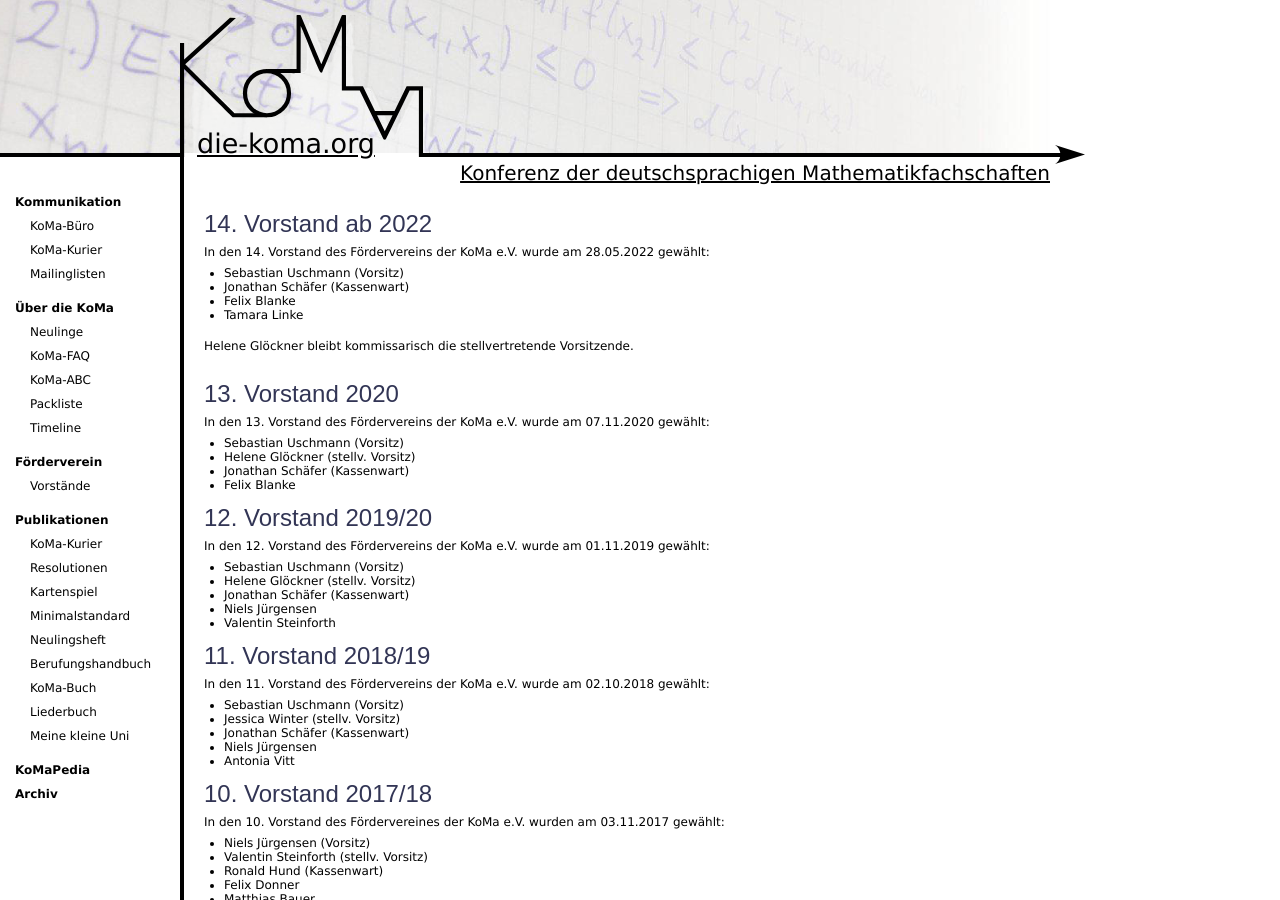
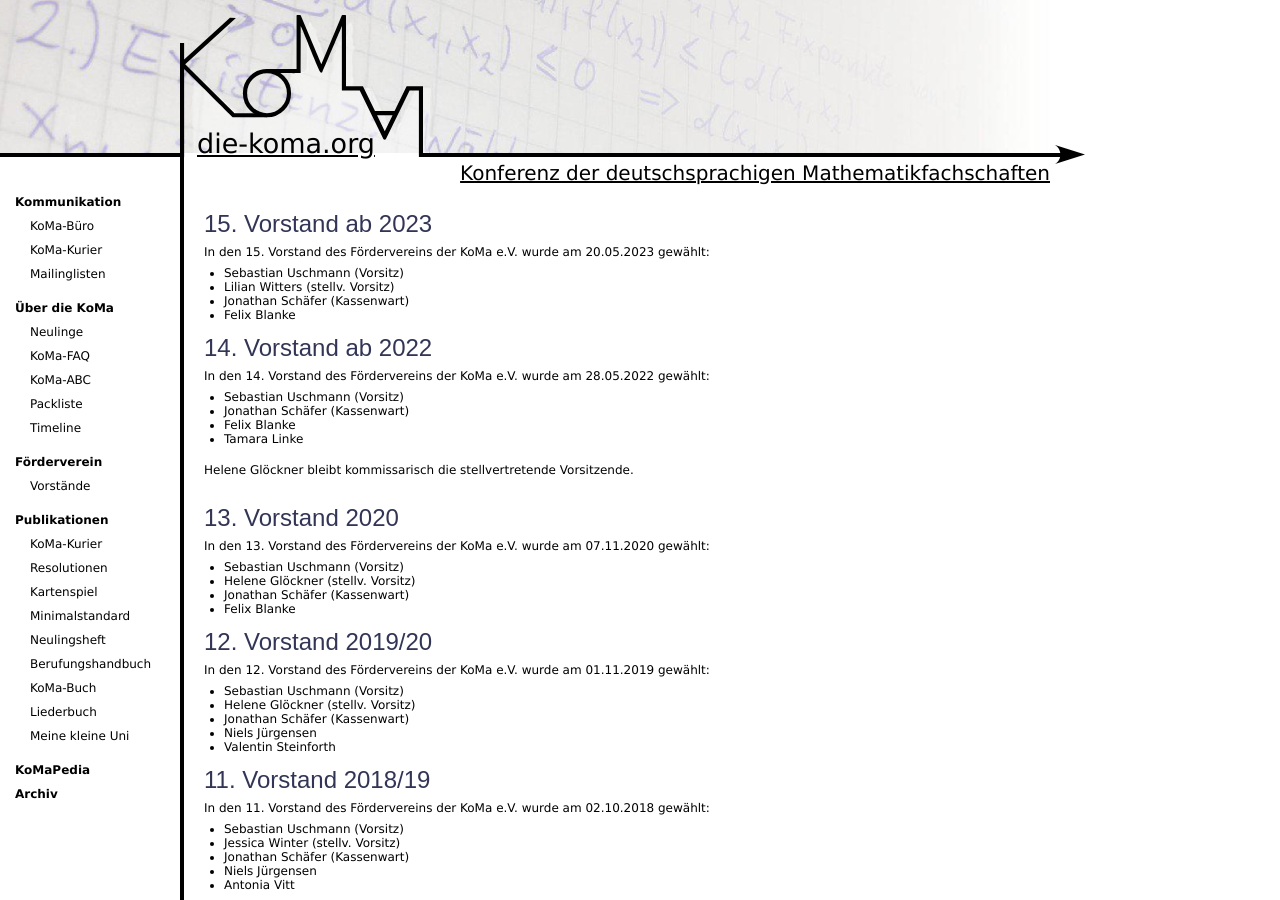
Before and after one commit to Die-KoMa/die-koma.org, a Jekyll site: the page built from foerderverein/vorstaende.md, in a window 1280 px wide and 900 px high. Built offline with Jekyll 4.4.1, drawn with Linux system fonts in a browser that asks for light colours.

Commit message:
Update vorstaende.md
Vorstaende auf aktuellen Stand (KoMa 88 Klautern) gebracht

```diff
--- a/foerderverein/vorstaende.md
+++ b/foerderverein/vorstaende.md
@@ -3,6 +3,14 @@
 menutitle: Vorstände
 order: 1
 ---
+
+# 15. Vorstand ab 2023
+In den 15. Vorstand des Fördervereins der KoMa e.V. wurde am 20.05.2023 gewählt:
+   * Sebastian Uschmann (Vorsitz)
+   * Lilian Witters (stellv. Vorsitz)
+   * Jonathan Schäfer (Kassenwart)
+   * Felix Blanke
+
 # 14. Vorstand ab 2022
 In den 14. Vorstand des Fördervereins der KoMa e.V. wurde am 28.05.2022 gewählt:
    * Sebastian Uschmann (Vorsitz)
```
